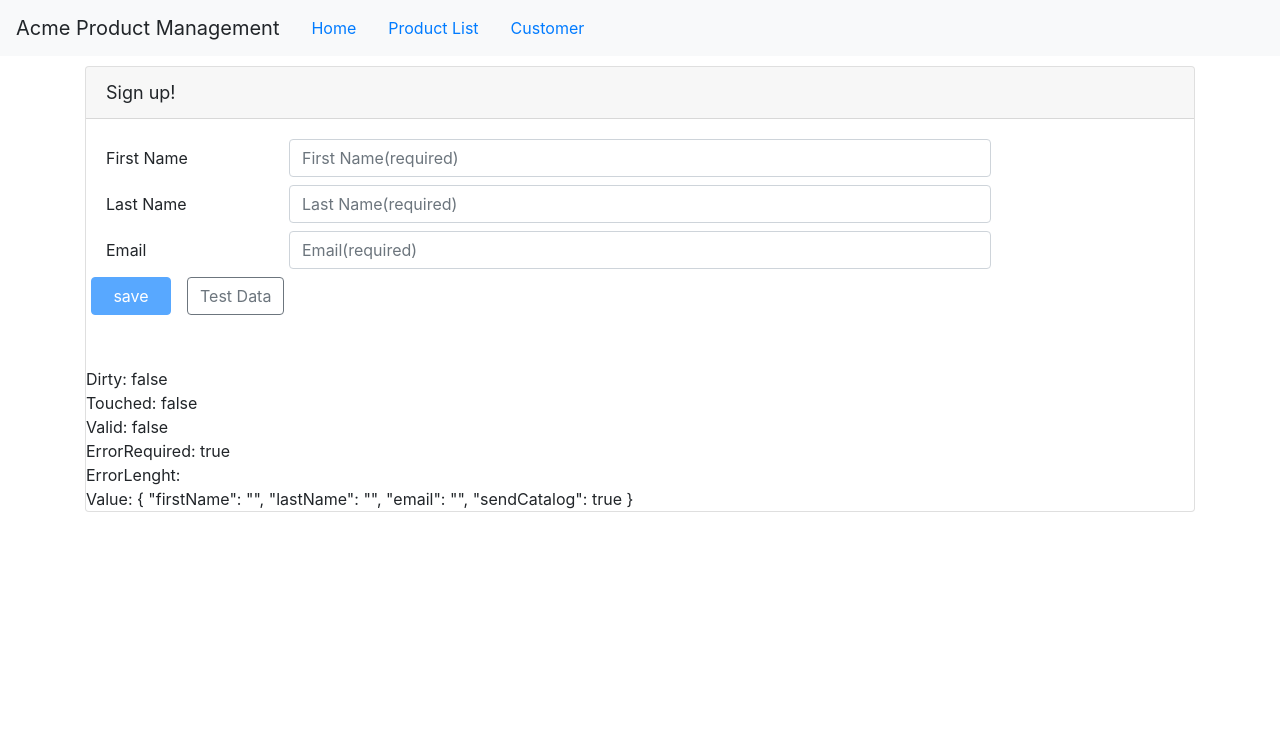
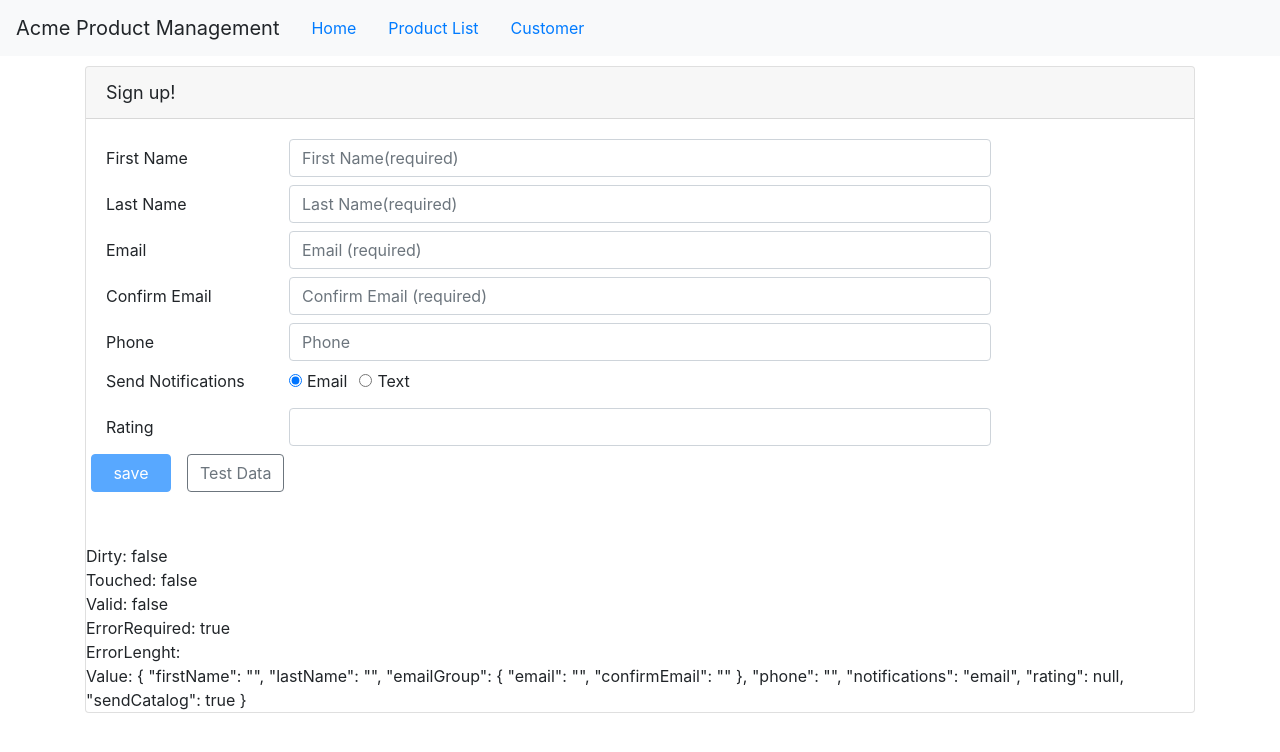
Before and after one commit to magrellet/angular-start, an Angular app: page /customer in a window 1280 px wide. Shown: the top 752 px of the page. Built offline with nearby package versions, Linux system fonts and the light colour scheme.

Commit message:
14 - Validation rules and custom validator added

```diff
--- a/src/app/customer/customer.component.html
+++ b/src/app/customer/customer.component.html
@@ -16,17 +16,15 @@
                  id="firstNameId"
                  type="text"
                  placeholder="First Name(required)"
-                 required
-                 minlength="3"
                  formControlName="firstName"
-                 [ngClass]="{'is-valid': (customerForm.get('firstName').touched || customerForm.get('firstName').dirty) && !customerForm.get('firstName').valid}" />
+                 [ngClass]="{'is-invalid': (customerForm.get('firstName').touched || customerForm.get('firstName').dirty) && !customerForm.get('firstName').valid}" />
 
           <span class="invalid-feedback">
             <span *ngIf="customerForm.get('firstName').errors?.required">
-              Please enter your last name.
+              Please enter your first name.
             </span>
-            <span *ngIf="customerForm.get('firstName').errors?.maxlength">
-              The last name must be less than 50 characters.
+            <span *ngIf="customerForm.get('firstName').errors?.minLength">
+              The last name must be at least 3 characters.
             </span>
           </span>
         </div>
@@ -34,16 +32,14 @@
 
       <div class="form-group row mb-2">
         <label class="col-md-2 col-form-label"
-               for="lasttNameId">Last Name</label>
+               for="lastNameId">Last Name</label>
         <div class="col-md-8">
           <input class="form-control"
                  id="lastNameId"
                  type="text"
                  placeholder="Last Name(required)"
-                 required
-                 minlength="3"
                  formControlName="lastName"
-                 [ngClass]="{'is-valid': (customerForm.get('lastName').touched || customerForm.get('lastName').dirty) && !customerForm.get('lastName').valid}" />
+                 [ngClass]="{'is-invalid': (customerForm.get('lastName').touched || customerForm.get('lastName').dirty) && !customerForm.get('lastName').valid}" />
 
           <span class="invalid-feedback">
             <span *ngIf="customerForm.get('lastName').errors?.required">
@@ -56,29 +52,110 @@
         </div>
       </div>
 
+      <div formGroupName="emailGroup">
         <div class="form-group row mb-2">
           <label class="col-md-2 col-form-label"
                  for="emailId">Email</label>
           <div class="col-md-8">
             <input class="form-control"
                    id="emailId"
-                 type="text"
-                 placeholder="Email(required)"
-                 required
-                 minlength="3"
+                   type="email"
+                   placeholder="Email (required)"
                    formControlName="email"
-                 [ngClass]="{'is-valid': (customerForm.get('email').touched || customerForm.get('email').dirty) && !customerForm.get('email').valid}" />
-
+                   [ngClass]="{'is-invalid': ( customerForm.get('emailGroup').errors ||  (customerForm.get('emailGroup.email').touched || customerForm.get('emailGroup.email').dirty) && !customerForm.get('emailGroup.email').valid) }" />
             <span class="invalid-feedback">
-            <span *ngIf="customerForm.get('email').errors?.required">
-              Please enter your last name.
+              <span *ngIf="customerForm.get('emailGroup.email').errors?.required">
+                Please enter your email address.
               </span>
-            <span *ngIf="customerForm.get('email').errors?.maxlength">
-              The last name must be less than 50 characters.
+              <span *ngIf="customerForm.get('emailGroup.email').errors?.email">
+                Please enter a valid email address.
               </span>
             </span>
           </div>
         </div>
+
+        <div class="form-group row mb-2">
+          <label class="col-md-2 col-form-label"
+                 for="confirmEmailId">Confirm Email</label>
+          <div class="col-md-8">
+            <input class="form-control"
+                   id="confirmEmailId"
+                   type="email"
+                   placeholder="Confirm Email (required)"
+                   formControlName="confirmEmail"
+                   [ngClass]="{'is-invalid': ( customerForm.get('emailGroup').errors ||  (customerForm.get('emailGroup.confirmEmail').touched || customerForm.get('emailGroup.confirmEmail').dirty) && !customerForm.get('emailGroup.confirmEmail').valid) }" />
+            <span class="invalid-feedback">
+              <span *ngIf="customerForm.get('emailGroup.confirmEmail').errors?.required">
+                Please enter your email address.
+              </span>
+              <span *ngIf="customerForm.get('emailGroup').errors?.match">
+                  The confirmation does not match the email address
+                </span>
+            </span>
+          </div>
+        </div>
+
+      </div>
+      <div class="form-group row mb-2">
+        <label class="col-md-2 col-form-label"
+               for="phoneId">Phone</label>
+        <div class="col-md-8">
+          <input class="form-control"
+                 id="phoneId"
+                 type="tel"
+                 placeholder="Phone"
+                 formControlName="phone"
+                 [ngClass]="{'is-invalid': !customerForm.get('phone').valid }" />
+          <span class="invalid-feedback">
+            <span *ngIf="customerForm.get('phone').errors?.required">
+              Please enter your email address.
+            </span>
+          </span>
+        </div>
+      </div>
+
+      <div class="form-group row mb-2">
+        <label class="col-md-2 col-form-label pt-0">Send Notifications</label>
+        <div class="col-md-8">
+          <div class="form-check form-check-inline">
+            <label class="form-check-label">
+              <input class="form-check-input"
+                     type="radio"
+                     value="email"
+                     formControlName="notifications"
+                     (click)="setNotifications('email')">Email
+            </label>
+          </div>
+          <div class="form-check form-check-inline">
+            <label class="form-check-label">
+              <input class="form-check-input"
+                     type="radio"
+                     value="text"
+                     formControlName="notifications"
+                     (click)="setNotifications('text')">Text
+            </label>
+          </div>
+        </div>
+      </div>
+
+      <div class="form-group row mb-2">
+        <label class="col-md-2 col-form-label"
+               for="ratingId">Rating</label>
+        <div class="col-md-8">
+          <input class="form-control"
+                 id="ratingId"
+                 type="number"
+                 formControlName="rating"
+                 [ngClass]="{'is-invalid': (customerForm.get('rating').touched || customerForm.get('rating').dirty) && !customerForm.get('rating').valid}" />
+
+          <span class="invalid-feedback">
+            <span *ngIf="customerForm.get('rating').errors?.range">
+              Please enter your experience from 1 to 5
+            </span>
+          </span>
+        </div>
+      </div>
+
 
       <div class="form-group row mb-2">
         <div>
@@ -87,7 +164,7 @@
                   style="width:80px"
                   [title]="customerForm.valid ? 'save your entered data' : 'Disabled until the form is valid'"
                   [disabled]="!customerForm.valid">save</button>
-          <button class ="btn btn-outline-secondary"
+          <button class="btn btn-outline-secondary"
                   type="button"
                   (click)="populateTestData()">
             Test Data
--- a/src/app/customer/customer.component.ts
+++ b/src/app/customer/customer.component.ts
@@ -1,6 +1,39 @@
 import { Component, OnInit } from '@angular/core';
-import { FormGroup,  FormBuilder } from '@angular/forms';
+import { FormGroup, FormBuilder, Validators, AbstractControl, ValidatorFn } from '@angular/forms';
 import { Customer } from './customer';
+
+//custom validator
+/*function ratingRange(c: AbstractControl): { [key: string]: boolean } | null {
+  if (c.value != null && (isNaN(c.value) || c.value < 1 || c.value > 5)) {
+    return { 'range': true }
+  }
+  return null;
+}
+*/
+
+function ratingRange(min: number, max: number): ValidatorFn {
+  return (c: AbstractControl): { [key: string]: boolean } | null => {
+    if (c.value != null && (isNaN(c.value) || c.value < min || c.value > max)) {
+      return { 'range': true }
+    }
+    return null;
+  };
+}
+
+function emailMatcher(c: AbstractControl): { [key: string]: boolean } | null {
+  const emailControl = c.get('email');
+  const confirmControl = c.get('confirmEmail');
+
+  if (emailControl.pristine || confirmControl.pristine) {
+    return null;
+  }
+
+  if (emailControl.value === confirmControl.value) {
+    return null;
+  }
+  return { 'match': true };
+
+}
 
 @Component({
   selector: 'pm-customer',
@@ -16,9 +49,18 @@
   ngOnInit() {
 
     this.customerForm = this.formBuilder.group({
-      firstName: '',
-      lastName: '',
-      email: '',
+      firstName: ['', [Validators.required, Validators.minLength(3)]],
+      lastName: ['', [Validators.required, Validators.maxLength(50)]],
+
+      emailGroup: this.formBuilder.group({
+        email: ['', [Validators.required, Validators.email]],
+        confirmEmail: ['', [Validators.required]],
+      }, {validator: emailMatcher}),
+
+      phone: '',
+      notifications: 'email',
+      //rating: [null, ratingRange],
+      rating: [null, ratingRange(1, 5)],
       sendCatalog: true
     });
 
@@ -26,12 +68,25 @@
 
   save() {
     console.log(this.customerForm);
+    console.log('Saved; ' + JSON.stringify(this.customerForm.value))
   }
 
   populateTestData(): void {
     this.customerForm.patchValue({
-      firstName:'Jack',
+      firstName: 'Jack',
+      lastName: 'Smith',
+      email: 'm@m.com'
     });
+  }
 
+  setNotifications(notifyVia: string): void {
+    const phoneControl = this.customerForm.get('phone');
+    if (notifyVia === 'text') {
+      phoneControl.setValidators(Validators.required);
+    }
+    else {
+      phoneControl.clearValidators;
+    }
+    phoneControl.updateValueAndValidity();
   }
 }
--- a/src/app/customer/customer.module.ts
+++ b/src/app/customer/customer.module.ts
@@ -3,19 +3,19 @@
 import { RouterModule } from "@angular/router";
 import { FormsModule, ReactiveFormsModule } from "@angular/forms";
 import { SharedModule } from "../shared/shared.module";
+import { BrowserModule } from "@angular/platform-browser";
 
 @NgModule({
     declarations: [CustomerComponent],
     imports: [
         FormsModule,
         ReactiveFormsModule,
+        BrowserModule,
         RouterModule.forChild([
             { path: 'customer', component: CustomerComponent },
         ]),
         SharedModule
     ],
-
-
 })
 
 export class CustomerModule { }
```
Also changed, not shown: src/app/products/product.module.ts (line endings or trailing spaces). Lines whose indentation alone changed are shown as unchanged.
